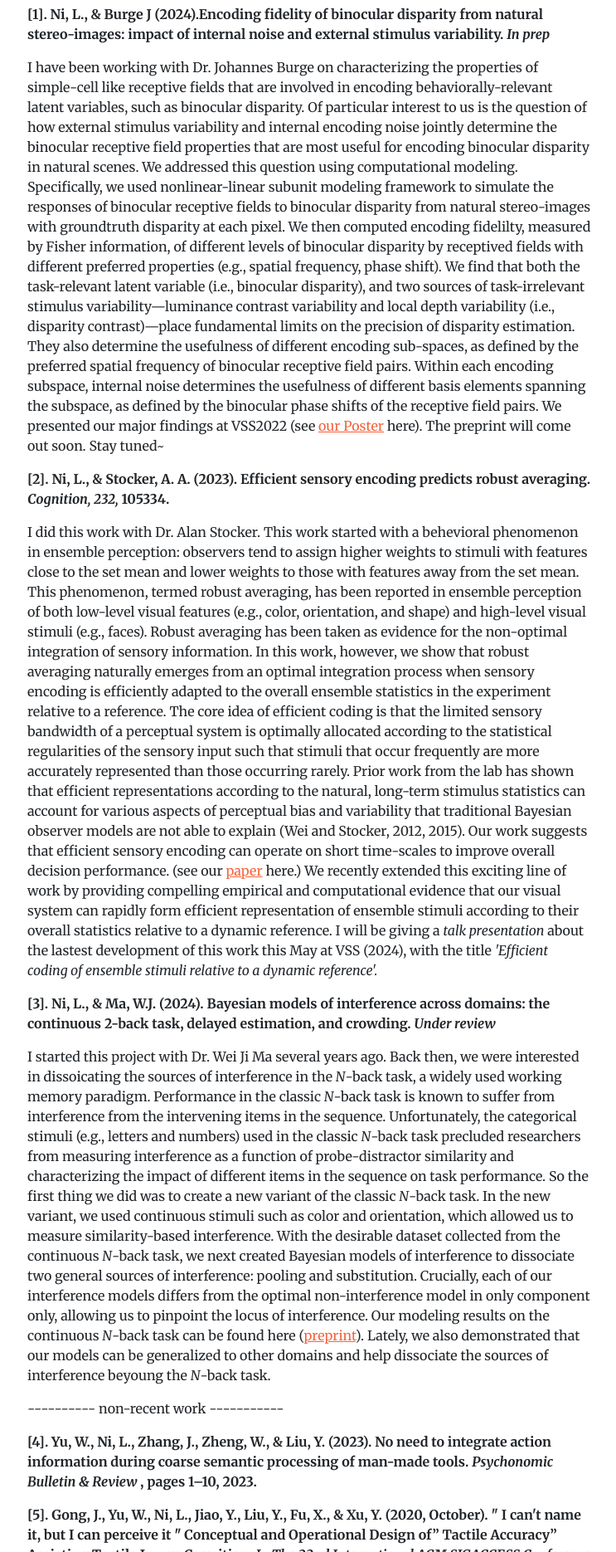
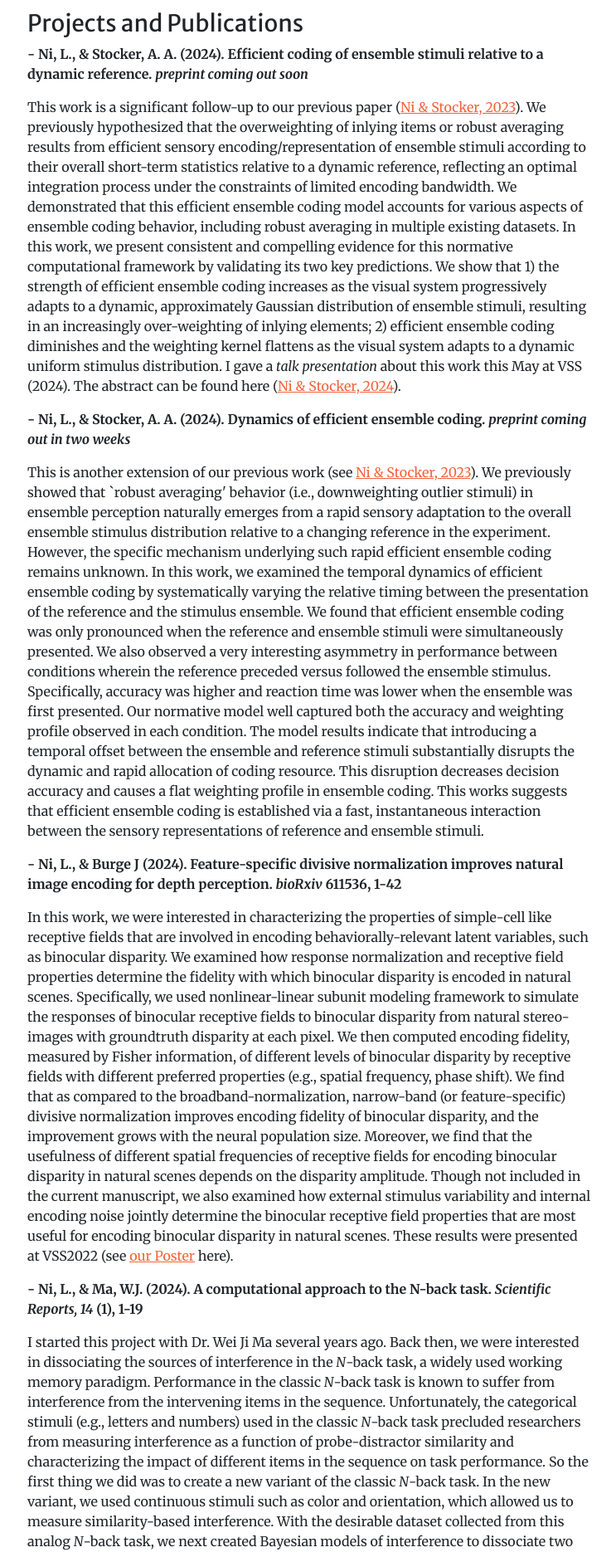
Before and after one commit to PsyLongNi/PsyLongNi.github.io, a plain HTML site: page index.html in a window 1280 px wide. Shown: the part 888-2758 px from the top of the page at 83% size, without its empty margins (267-1010 px from the left). Drawn offline with nearby package versions, Linux system fonts and the light colour scheme; some packages are replaced by stand-ins of ours; a script that the page names is missing.

Commit message:
Update index.html
affiliation and publication updated

```diff
--- a/index.html
+++ b/index.html
@@ -71,10 +71,10 @@
                     <div class="col-lg-8">
 
                         <h3>About me</h3>
-                        <p>I'm Long Ni,a 5th year Ph.D student from the Dept of Psychology of Upenn and co-supervised by Drs. <a href="https://www.sas.upenn.edu/~astocker/lab/members-files/alan.php">Alan Stocker</a>
-                            and <a href="http://burgelab.psych.upenn.edu/">Johannes Burge.</a> I am studying visual perception and working memory, using psychophysics and computational models.
+                        <p>I'm Long Ni, a Postdoctoral Fellow in the Department of Psychology and Center for Neural Science at NYU, working with Dr. <a href="https://wp.nyu.edu/landylab/">Michael Landy</a>. I obtained my Ph.D.
+                            in Psychology from Upenn, where I was co-supervised by Drs. <a href="https://www.sas.upenn.edu/~astocker/lab/members-files/alan.php">Alan Stocker</a>
+                            and <a href="http://burgelab.psych.upenn.edu/">Johannes Burge.</a> My research focuses on visual perception and decision-making, using psychophysics and computational modeling.
                         </p>
-
                     </div>
                 </div>
             </div>
@@ -86,24 +86,67 @@
                 <div class="row gx-4 gx-lg-5 justify-content-center">
                     <div class="col-lg-8">
                         <h3>Projects and Publications</h3>
-                        <p> <b>[1]. Ni, L., & Burge J (2024).Encoding fidelity of binocular disparity from natural stereo-images: impact of internal noise and external stimulus variability. <i>In prep </i></b>
+
+                        <p> <b> - Ni, L., & Stocker, A. A. (2024). Efficient coding of ensemble stimuli relative to a dynamic reference. <i> preprint coming out soon </i> </b> </p>
+                        <p>
+                        This work is a significant follow-up to our previous paper (<a href="https://www.sciencedirect.com/science/article/pii/S0010027722003237">Ni & Stocker, 2023</a>).
+                        We previously hypothesized that the overweighting of inlying items or robust averaging results from efficient sensory encoding/representation of ensemble stimuli according
+                        to their overall short-term statistics relative to a dynamic reference, reflecting an optimal integration process under the constraints of limited encoding bandwidth.
+                        We demonstrated that this efficient ensemble coding model accounts for various aspects of ensemble coding behavior, including robust averaging in multiple existing datasets.
+                        In this work, we present consistent and compelling evidence for this normative computational framework by validating its two key predictions. We show that 1)
+                        the strength of efficient ensemble coding increases as the visual system progressively adapts to a dynamic, approximately Gaussian distribution of ensemble stimuli, resulting in an
+                        increasingly over-weighting of inlying elements; 2) efficient ensemble coding diminishes and the weighting kernel flattens as the visual system adapts to a dynamic uniform stimulus distribution.
+                        I gave a <i>talk presentation</i> about this work this May at VSS (2024). The abstract can be found here (<a href="https://jov.arvojournals.org/article.aspx?articleid=2801947">Ni & Stocker, 2024</a>).
+
                         </p>
+
+                        <p> <b> - Ni, L., & Stocker, A. A. (2024). Dynamics of efficient ensemble coding. <i> preprint coming out in two weeks</i> </b> </p>
                         <p>
-                         I have been working with Dr. Johannes Burge on characterizing the properties of simple-cell like receptive fields that are involved in encoding behaviorally-relevant latent variables, such as binocular disparity.
-                         Of particular interest to us is the question of how external stimulus variability and internal encoding noise jointly determine the binocular receptive
-                         field properties that are most useful for encoding binocular disparity in natural scenes. We addressed this question using computational modeling. Specifically, we used nonlinear-linear subunit
-                         modeling framework to simulate the responses of binocular receptive fields to binocular disparity from natural stereo-images with groundtruth disparity at each pixel.
-                         We then computed encoding fidelilty, measured by Fisher information, of different levels of binocular disparity by receptived fields with different preferred properties
-                         (e.g., spatial frequency, phase shift). We find that both the task-relevant latent variable (i.e., binocular disparity), and two sources of task-irrelevant stimulus variability—luminance contrast variability and local depth variability (i.e., disparity contrast)—place
-                         fundamental limits on the precision of disparity estimation. They also determine the usefulness of different encoding sub-spaces, as defined by the preferred spatial frequency of binocular receptive field pairs. Within each encoding subspace, internal noise determines the
-                         usefulness of different basis elements spanning the subspace, as defined by the binocular phase shifts of the receptive field pairs. We presented our major findings at VSS2022 (see <a href="https://drive.google.com/open?id=1vfs6uJ0JfiEohY6MxcWBWceSI9IvKZjy&authuser=nilong%40sas.upenn.edu&usp=drive_fs">our Poster</a> here).
-                         The preprint will come out soon. Stay tuned~
+                        This is another extension of our previous work (see <a href="https://www.sciencedirect.com/science/article/pii/S0010027722003237">Ni & Stocker, 2023</a>). We previously showed that `robust averaging' behavior (i.e., downweighting outlier stimuli) in ensemble perception naturally
+                        emerges from a rapid sensory adaptation to the overall ensemble stimulus distribution relative to a changing reference in the experiment. However, the specific mechanism underlying such rapid efficient
+                        ensemble coding remains unknown. In this work, we examined the temporal dynamics of efficient ensemble coding by systematically varying the relative timing between the presentation of
+                        the reference and the stimulus ensemble. We found that efficient ensemble coding was only pronounced when the reference and ensemble stimuli were simultaneously
+                        presented. We also observed a very interesting asymmetry in performance between conditions wherein the reference preceded versus followed the ensemble stimulus. Specifically, accuracy was higher and reaction time was lower
+                        when the ensemble was first presented. Our normative model well captured both the accuracy and weighting profile observed in each condition. The model results indicate that introducing a temporal
+                        offset between the ensemble and reference stimuli substantially disrupts the dynamic and rapid allocation of coding resource. This disruption decreases decision accuracy and causes a flat weighting profile in ensemble coding.
+                        This works suggests that efficient ensemble coding is established via a fast, instantaneous interaction between the sensory representations of reference and ensemble stimuli.
+
                         </p>
 
 
-                        <p> <b>[2]. Ni, L., & Stocker, A. A. (2023). Efficient sensory encoding predicts robust averaging. <i>Cognition, 232,</i> 105334.</b> </p>
+                        <p> <b>- Ni, L., & Burge J (2024). Feature-specific divisive normalization improves natural image encoding for depth perception. <i>bioRxiv</i>  611536, 1-42 </b>
+                        </p>
                         <p>
-                        I did this work with Dr. Alan Stocker. This work started with a behevioral phenomenon in ensemble perception: observers tend to assign higher weights to stimuli with features close to the set mean
+                         In this work, we were interested in characterizing the properties of simple-cell like receptive fields that are involved in encoding behaviorally-relevant latent variables, such as binocular disparity.
+                         We examined how response normalization and receptive field properties determine the fidelity with which binocular disparity is encoded in natural scenes.
+                         Specifically, we used nonlinear-linear subunit modeling framework to simulate the responses of binocular receptive fields to binocular disparity from natural stereo-images with groundtruth disparity at each pixel.
+                         We then computed encoding fidelity, measured by Fisher information, of different levels of binocular disparity by receptive fields with different preferred properties
+                         (e.g., spatial frequency, phase shift). We find that as compared to the broadband-normalization, narrow-band (or feature-specific) divisive normalization improves encoding fidelity of binocular disparity, and the improvement grows with the neural population size.
+                         Moreover, we find that the usefulness of different spatial frequencies of receptive fields for encoding binocular disparity in natural scenes depends on the disparity amplitude.
+
+                         Though not included in the current manuscript, we also examined how external stimulus variability and internal encoding noise jointly determine the binocular receptive
+                         field properties that are most useful for encoding binocular disparity in natural scenes. These results were presented at VSS2022 (see <a href="https://drive.google.com/open?id=1vfs6uJ0JfiEohY6MxcWBWceSI9IvKZjy&authuser=nilong%40sas.upenn.edu&usp=drive_fs">our Poster</a> here).
+
+                        </p>
+
+
+
+                        <p> <b>- Ni, L., & Ma, W.J. (2024). A computational approach to the N-back task. <i>Scientific Reports, 14</i> (1), 1-19 </b> </p>
+                        <p>
+                        I started this project with Dr. Wei Ji Ma several years ago. Back then, we were interested in dissociating the sources of interference in the <i>N</i>-back task, a widely used working memory paradigm.
+                        Performance in the classic <i>N</i>-back task is known to suffer from interference from the intervening items in the sequence. Unfortunately, the categorical stimuli (e.g., letters and numbers) used
+                        in the classic <i>N</i>-back task precluded researchers from measuring interference as a function of probe-distractor similarity and characterizing the impact of different items in the sequence on task performance.
+                        So the first thing we did was to create a new variant of the classic <i>N</i>-back task. In the new variant, we used continuous stimuli such as color and orientation, which
+                        allowed us to measure similarity-based interference. With the desirable dataset collected from this analog <i>N</i>-back task, we next created Bayesian models of interference to dissociate two
+                        general sources of interference: pooling and substitution. Crucially, each of our interference models differs from the optimal non-interference model in only component only, allowing us to pinpoint the locus of
+                        interference. We found that interference in the analog <i>N</i>-back task most likely results from confusion between the target and distractor stimuli within the sequence.
+                         Lately, we also demonstrated that our models can be generalized to other domains and help dissociate
+                        the sources of interference beyond the <i>N</i>-back task.
+                        </p>
+
+                        <p> <b>- Ni, L., & Stocker, A. A. (2023). Efficient sensory encoding predicts robust averaging. <i>Cognition, 232,</i> 105334.</b> </p>
+                        <p>
+                        This work started with a behavioral phenomenon in ensemble perception: observers tend to assign higher weights to stimuli with features close to the set mean
                         and lower weights to those with features away from the set mean. This phenomenon, termed robust averaging, has been reported in ensemble perception of both low-level visual features (e.g., color, orientation, and shape) and high-level visual stimuli (e.g., faces).
                         Robust averaging has been taken as evidence for the non-optimal integration of sensory information. In this work, however, we show that robust averaging naturally emerges
                         from an optimal integration process when sensory encoding is efficiently adapted to the overall ensemble statistics in the experiment relative to a reference. The core idea of efficient coding is that the limited sensory bandwidth of a perceptual system
@@ -112,29 +155,17 @@
                         account for various aspects of perceptual bias and variability that traditional Bayesian observer models are not able to explain (Wei and Stocker, 2012, 2015).
                         Our work suggests that efficient sensory encoding can operate on short time-scales to improve overall decision performance. (see our <a href="https://www.sciencedirect.com/science/article/pii/S0010027722003237">paper</a> here.)
                         We recently extended this exciting line of work by providing compelling empirical and computational evidence that our visual system can rapidly form efficient representation of ensemble stimuli according to their overall statistics relative to a dynamic reference.
-                        I will be giving a <i>talk presentation</i> about the lastest development of this work this May at VSS (2024), with the title <i>'Efficient coding of ensemble stimuli relative to a dynamic reference'.</i>
-                        </p>
-
-                        <p> <b>[3]. Ni, L., & Ma, W.J. (2024). Bayesian models of interference across domains: the continuous 2-back task, delayed estimation, and crowding. <i>Under review</i> </b> </p>
-                        <p>
-                        I started this project with Dr. Wei Ji Ma several years ago. Back then, we were interested in dissoicating the sources of interference in the <i>N</i>-back task, a widely used working memory paradigm.
-                        Performance in the classic <i>N</i>-back task is known to suffer from interference from the intervening items in the sequence. Unfortunately, the categorical stimuli (e.g., letters and numbers) used
-                        in the classic <i>N</i>-back task precluded researchers from measuring interference as a function of probe-distractor similarity and characterizing the impact of different items in the sequence on task performance.
-                        So the first thing we did was to create a new variant of the classic <i>N</i>-back task. In the new variant, we used continuous stimuli such as color and orientation, which
-                        allowed us to measure similarity-based interference. With the desirable dataset collected from the continuous <i>N</i>-back task, we next created Bayesian models of interference to dissociate two
-                        general sources of interference: pooling and substitution. Crucially, each of our interference models differs from the optimal non-interference model in only component only, allowing us to pinpoint the locus of
-                        interference. Our modeling results on the continuous <i>N</i>-back task can be found here (<a href="https://psyarxiv.com/u9gnd/">preprint</a>). Lately, we also demonstrated that our models can be generalized to other domains and help dissociate
-                        the sources of interference beyoung the <i>N</i>-back task.
+                        I will be giving a <i>talk presentation</i> about the latest development of this work this May at VSS (2024), with the title <i>'Efficient coding of ensemble stimuli relative to a dynamic reference'.</i>
                         </p>
 
                         <p>---------- non-recent work -----------</p>
-                        <p> <b> [4]. Yu, W., Ni, L., Zhang, J., Zheng, W., & Liu, Y. (2023). No need to integrate action information during coarse semantic processing of man-made tools.
+                        <p> <b> - Yu, W., Ni, L., Zhang, J., Zheng, W., & Liu, Y. (2023). No need to integrate action information during coarse semantic processing of man-made tools.
                             <i>Psychonomic Bulletin & Review </i>, pages 1–10, 2023.</b> </p>
-                        <p> <b> [5]. Gong, J., Yu, W., Ni, L., Jiao, Y., Liu, Y., Fu, X., & Xu, Y. (2020, October). &quot I can't name it, but I can perceive it &quot Conceptual and Operational Design of” Tactile Accuracy” Assisting Tactile Image Cognition.
+                        <p> <b> - Gong, J., Yu, W., Ni, L., Jiao, Y., Liu, Y., Fu, X., & Xu, Y. (2020, October). &quot I can't name it, but I can perceive it &quot Conceptual and Operational Design of” Tactile Accuracy” Assisting Tactile Image Cognition.
                         <i>In The 22nd International ACM SIGACCESS Conference on Computers and Accessibility</i> (pp. 1-12).</b> </p>
-                        <p> <b>[6]. Ni, L., Liu, Y., & Yu, W. (2019). The dominant role of functional action representation in object recognition. <i>Experimental Brain Research, 237</i>(2), 363-375.</b> </p>
-                        <p> <b>[7]. Ni, L., Liu, Y., Yu, W., & Fu, X. (2019). The China Image Set (CIS): A new set of 551 colored photos with Chinese norms for 12 psycholinguistic variables. <i>Frontiers in Psychology, 10</i>, 2631. </b> </p>
-                        <p> <b>[8]. Li, L., Ni, L., Lappe, M., Niehorster, D. C., & Sun, Q. (2018). No special treatment of independent object motion for heading perception. <i>Journal of Vision, 18(4)</i>, 1-16. </b> </p>
+                        <p> <b>- Ni, L., Liu, Y., & Yu, W. (2019). The dominant role of functional action representation in object recognition. <i>Experimental Brain Research, 237</i>(2), 363-375.</b> </p>
+                        <p> <b>- Ni, L., Liu, Y., Yu, W., & Fu, X. (2019). The China Image Set (CIS): A new set of 551 colored photos with Chinese norms for 12 psycholinguistic variables. <i>Frontiers in Psychology, 10</i>, 2631. </b> </p>
+                        <p> <b>- Li, L., Ni, L., Lappe, M., Niehorster, D. C., & Sun, Q. (2018). No special treatment of independent object motion for heading perception. <i>Journal of Vision, 18(4)</i>, 1-16. </b> </p>
 
 
                     </div>
@@ -193,7 +224,7 @@
                 <div class="row gx-4 gx-lg-5 justify-content-center">
                     <div class="col-lg-8">
                         <h3>Contact me</h3>
-                        <p>Email: nilong@sas.upenn.edu</p>
+                        <p>Email: ln957@nyu.edu</p>
                     </div>
                 </div>
             </div>
@@ -201,7 +232,7 @@
 
         <!-- Footer-->
         <footer class="bg-light py-5">
-            <div class="container px-4 px-lg-5"><div class="small text-center text-muted">last updated -Jan/10/2024 by Long Ni</div></div>
+            <div class="container px-4 px-lg-5"><div class="small text-center text-muted">last updated -Dec/14/2024 by Long Ni</div></div>
         </footer>
         <!-- Bootstrap core JS-->
         <script src="https://cdn.jsdelivr.net/npm/bootstrap@5.1.3/dist/js/bootstrap.bundle.min.js"></script>
```
